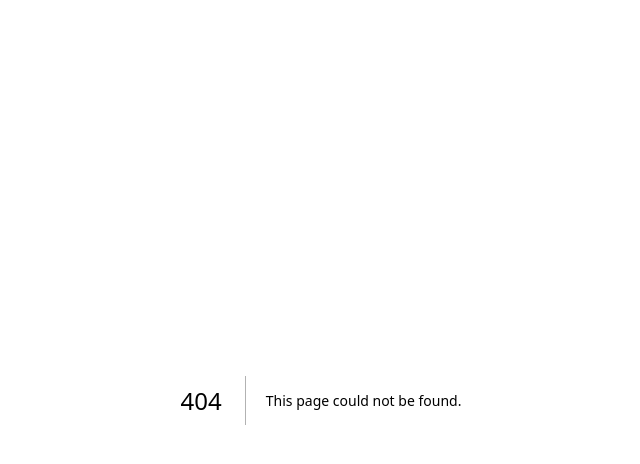
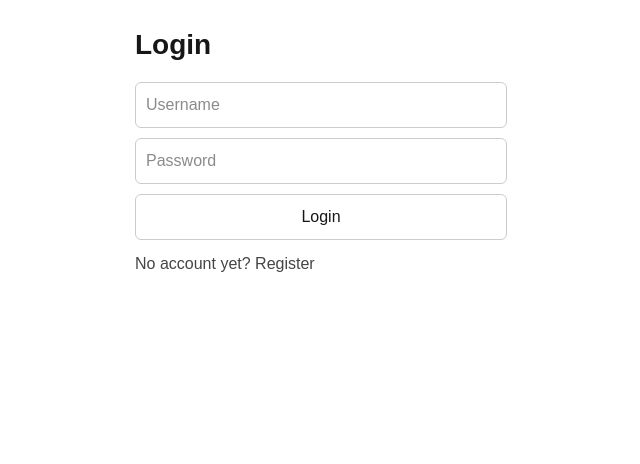
Before and after one commit to MirkoRimac/realrpg, a Next.js app: page /login in a window 1280 px wide. Before the commit this address had no page. Shown: the top 464 px of the page, without its empty margins (319-959 px from the left). Built offline with nearby package versions, Linux system fonts and the light colour scheme.

Commit message:
feat: add login page

```diff
--- /dev/null
+++ b/app/login/page.tsx
@@ -0,0 +1,69 @@
+"use client";
+
+import { useState } from "react";
+import { useRouter } from "next/navigation";
+
+export default function LoginPage() {
+  const router = useRouter();
+  const [username, setUsername] = useState("");
+  const [password, setPassword] = useState("");
+  const [error, setError] = useState<string | null>(null);
+  const [loading, setLoading] = useState(false);
+
+  async function onSubmit(e: React.FormEvent) {
+    e.preventDefault();
+    setError(null);
+    setLoading(true);
+
+    const res = await fetch("/api/auth/login", {
+      method: "POST",
+      headers: { "Content-Type": "application/json" },
+      body: JSON.stringify({ username, password }),
+    });
+
+    setLoading(false);
+
+    if (!res.ok) {
+      const data = await res.json().catch(() => ({}));
+      setError(data.error ?? "login failed");
+      return;
+    }
+
+    router.push("/quests");
+    router.refresh();
+  }
+
+  return (
+    <main style={{ padding: 24, maxWidth: 420, margin: "0 auto" }}>
+      <h1 style={{ fontSize: 28, fontWeight: 700 }}>Login</h1>
+
+      <form onSubmit={onSubmit} style={{ marginTop: 16, display: "grid", gap: 10 }}>
+        <input
+          value={username}
+          onChange={(e) => setUsername(e.target.value)}
+          placeholder="Username"
+          required
+          style={{ padding: 10, border: "1px solid #ccc", borderRadius: 6 }}
+        />
+        <input
+          value={password}
+          onChange={(e) => setPassword(e.target.value)}
+          placeholder="Password"
+          type="password"
+          required
+          style={{ padding: 10, border: "1px solid #ccc", borderRadius: 6 }}
+        />
+
+        <button disabled={loading} type="submit" style={{ padding: 10, borderRadius: 6, border: "1px solid #ccc" }}>
+          {loading ? "Signing in..." : "Login"}
+        </button>
+
+        {error && <div style={{ color: "crimson" }}>{error}</div>}
+      </form>
+
+      <p style={{ marginTop: 12, opacity: 0.8 }}>
+        No account yet? <a href="/register">Register</a>
+      </p>
+    </main>
+  );
+}
```
